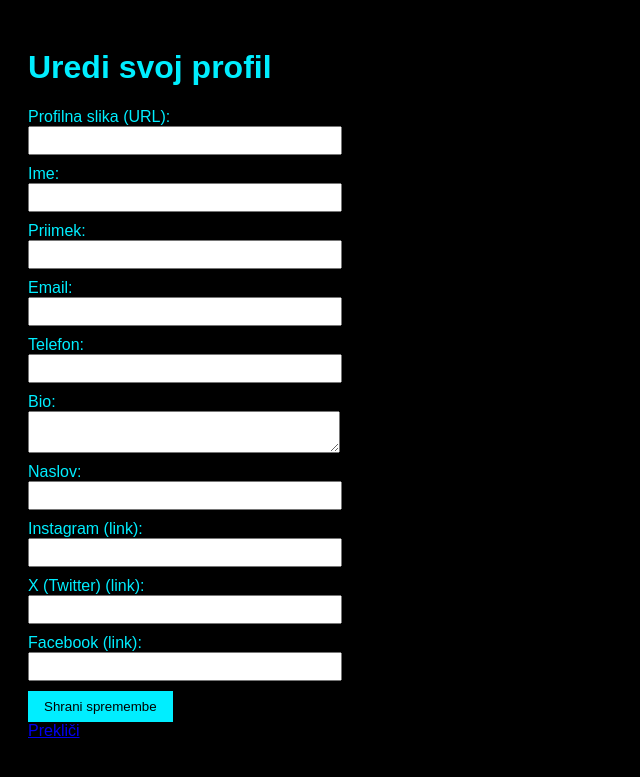
After one commit to MatijaE/zakljucnaNaloga, a Flask app: template templates/edit_profile.html in a window 1280 px wide. The commit adds this page. Shown: the top 777 px of the page, without its empty margins (0-640 px from the left). Run offline with Flask 3, Linux system fonts and the light colour scheme; the template is opened without the code that fills it, so the values that code supplies are empty.

Commit message:
nrjen profile uporabnika, editanje profila, ter nove ideje za naprj

```diff
--- a/main.py
+++ b/main.py
@@ -3,7 +3,7 @@ from tinydb import TinyDB, Query
 import os
 
 app = Flask(__name__)
-app.secret_key = "super_secret_key"
+app.secret_key = "123"
 
 db = TinyDB("users.json")
 User = Query()
@@ -77,5 +77,44 @@ def logout():
     session.clear()
     return redirect(url_for("login"))
 
+#za profil
+@app.route("/profile")
+def profile():
+    if "username" not in session:
+        return redirect(url_for("login"))
+
+    user = db.get(User.username == session["username"])
+
+    #generiranje websita glede na email
+    if user and "email" in user:
+        email_prefix = user["email"].split("@")[0]
+        user["website"] = f"https://livecard.app/{email_prefix}"
+
+    return render_template("profile.html", user=user)
+
+@app.route("/edit_profile", methods=["GET", "POST"])
+def edit_profile():
+    if "username" not in session:
+        return redirect(url_for("login"))
+
+    if request.method == "POST":
+        new_data = {
+            "first_name": request.form["first_name"],
+            "last_name": request.form["last_name"],
+            "email": request.form["email"],
+            "phone": request.form["phone"],
+            "bio": request.form["bio"],
+            "address": request.form["address"],
+            "profile_picture": request.form["profile_picture"],
+            "instagram": request.form["instagram"],
+            "x": request.form["x"],
+            "facebook": request.form["facebook"]
+        }
+        db.update(new_data, User.username == session["username"])
+        return redirect(url_for("profile"))
+
+    user = db.get(User.username == session["username"])
+    return render_template("edit_profile.html", user=user)
+
 if __name__ == "__main__":
     app.run(debug=True)
--- /dev/null
+++ b/templates/edit_profile.html
@@ -0,0 +1,50 @@
+<!DOCTYPE html>
+<html>
+<head>
+  <title>Uredi profil</title>
+  <style>
+    body { font-family: Arial; background: #000; color: #0ef; padding: 20px; }
+    input, textarea { display: block; margin-bottom: 10px; width: 300px; padding: 5px; }
+    label { margin-top: 10px; display: block; }
+    button { padding: 8px 16px; background: #0ef; border: none; color: black; cursor: pointer; }
+  </style>
+</head>
+<body>
+  <h1>Uredi svoj profil</h1>
+  <form method="POST">
+    <label>Profilna slika (URL):</label>
+    <input type="text" name="profile_picture" value="{{ user.profile_picture }}">
+
+    <label>Ime:</label>
+    <input type="text" name="first_name" value="{{ user.first_name }}">
+
+    <label>Priimek:</label>
+    <input type="text" name="last_name" value="{{ user.last_name }}">
+
+    <label>Email:</label>
+    <input type="email" name="email" value="{{ user.email }}">
+
+    <label>Telefon:</label>
+    <input type="text" name="phone" value="{{ user.phone }}">
+
+    <label>Bio:</label>
+    <textarea name="bio">{{ user.bio }}</textarea>
+
+    <label>Naslov:</label>
+    <input type="text" name="address" value="{{ user.address }}">
+
+    <label>Instagram (link):</label>
+    <input type="text" name="instagram" value="{{ user.instagram }}">
+
+    <label>X (Twitter) (link):</label>
+    <input type="text" name="x" value="{{ user.x }}">
+
+    <label>Facebook (link):</label>
+    <input type="text" name="facebook" value="{{ user.facebook }}">
+
+    <button type="submit">Shrani spremembe</button>
+  </form>
+
+  <a href="{{ url_for('profile') }}">Prekliči</a>
+</body>
+</html>
--- a/users.json
+++ b/users.json
@@ -1 +1 @@
-{"mato": {"email": "mato@gmail", "password": "mato123"}, "_default": {"1": {"username": "mato", "email": "mato@gmail", "password": "mato123"}}}
+{"mato": {"email": "mato@gmail", "password": "mato123"}, "_default": {"1": {"username": "mato", "email": "mato@gmail", "password": "mato123", "first_name": "Matija", "last_name": "Er\u017een", "phone": "070234643", "bio": "#biznis", "address": "\u017dirovnica 90b", "profile_picture": "", "instagram": "https://www.instagram.com/matija.erzen7/", "x": "", "facebook": ""}}}
```
Also changed, not shown: do.txt (added, +15 -0 lines), templates/profile.html (added, +37 -0 lines), templates/user_dashboard.html (+9 -4 lines).
